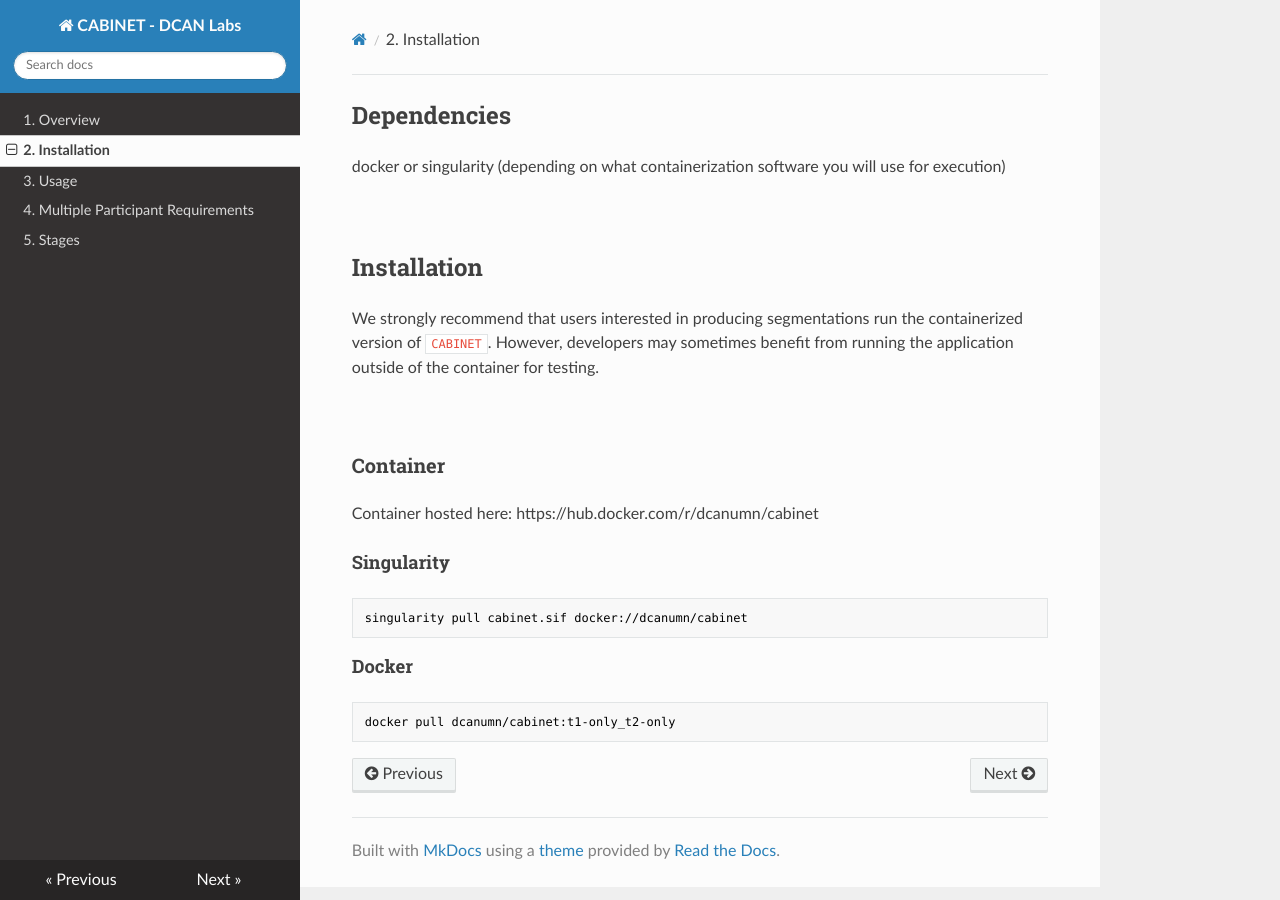
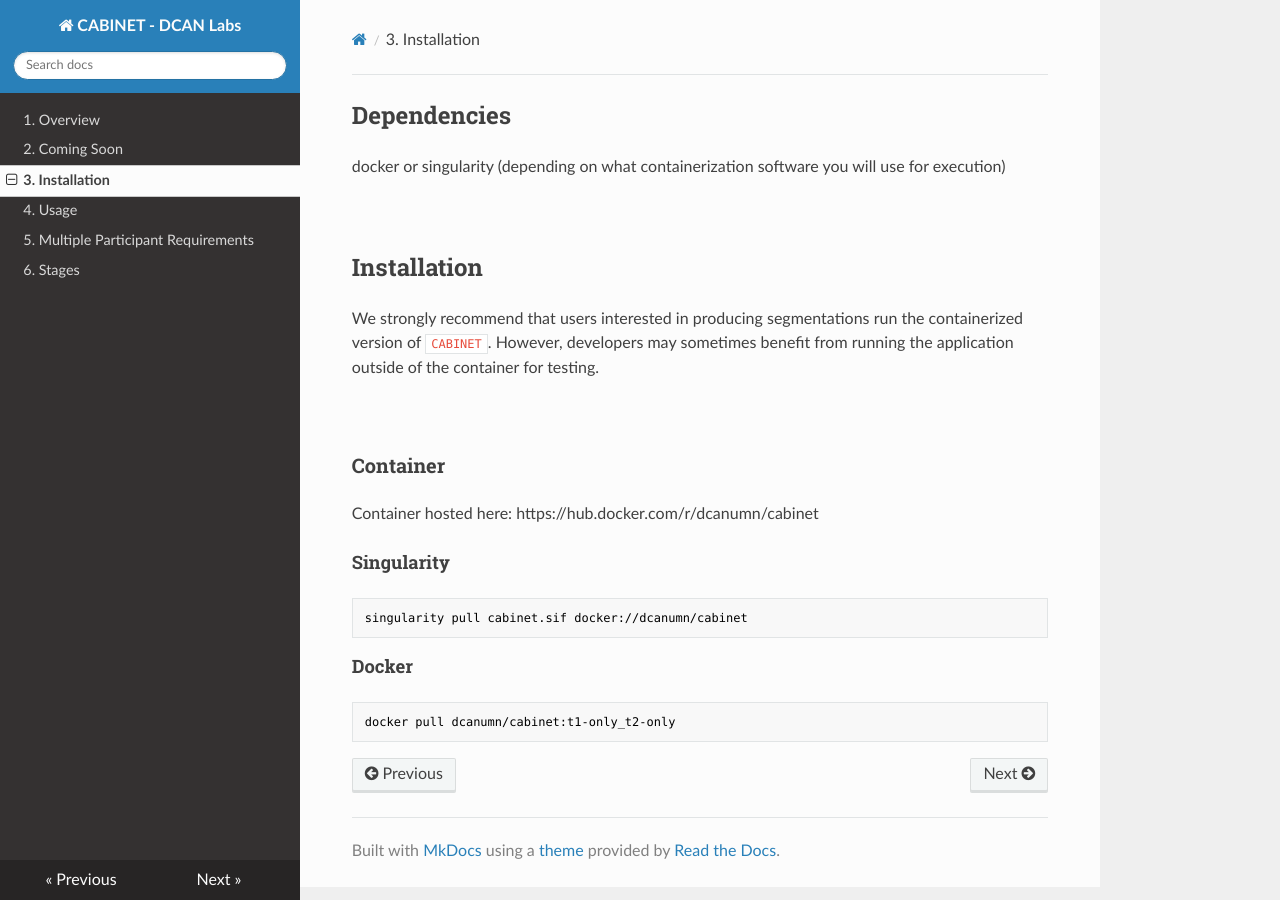
Before and after one commit to DCAN-Labs/BIBSnet, an MkDocs documentation site: the page built from docs/installation.md, in a window 1280 px wide. Built offline with MkDocs 1.6.1, drawn with Linux system fonts in a browser that asks for light colours; nearby versions of some CDN libraries.

Commit message:
Added Coming Soon page

```diff
--- a/mkdocs.yml
+++ b/mkdocs.yml
@@ -5,7 +5,8 @@ plugins:
 docs_dir: docs
 nav:
   - 1. Overview: index.md
-  - 2. Installation: installation.md
-  - 3. Usage: usage.md
-  - 4. Multiple Participant Requirements: participants.md
-  - 5. Stages: stages.md
+  - 2. Coming Soon: comingsoon.md
+  - 3. Installation: installation.md
+  - 4. Usage: usage.md
+  - 5. Multiple Participant Requirements: participants.md
+  - 6. Stages: stages.md
```
Also changed, not shown: docs/comingsoon.md (added, +9 -0 lines).
